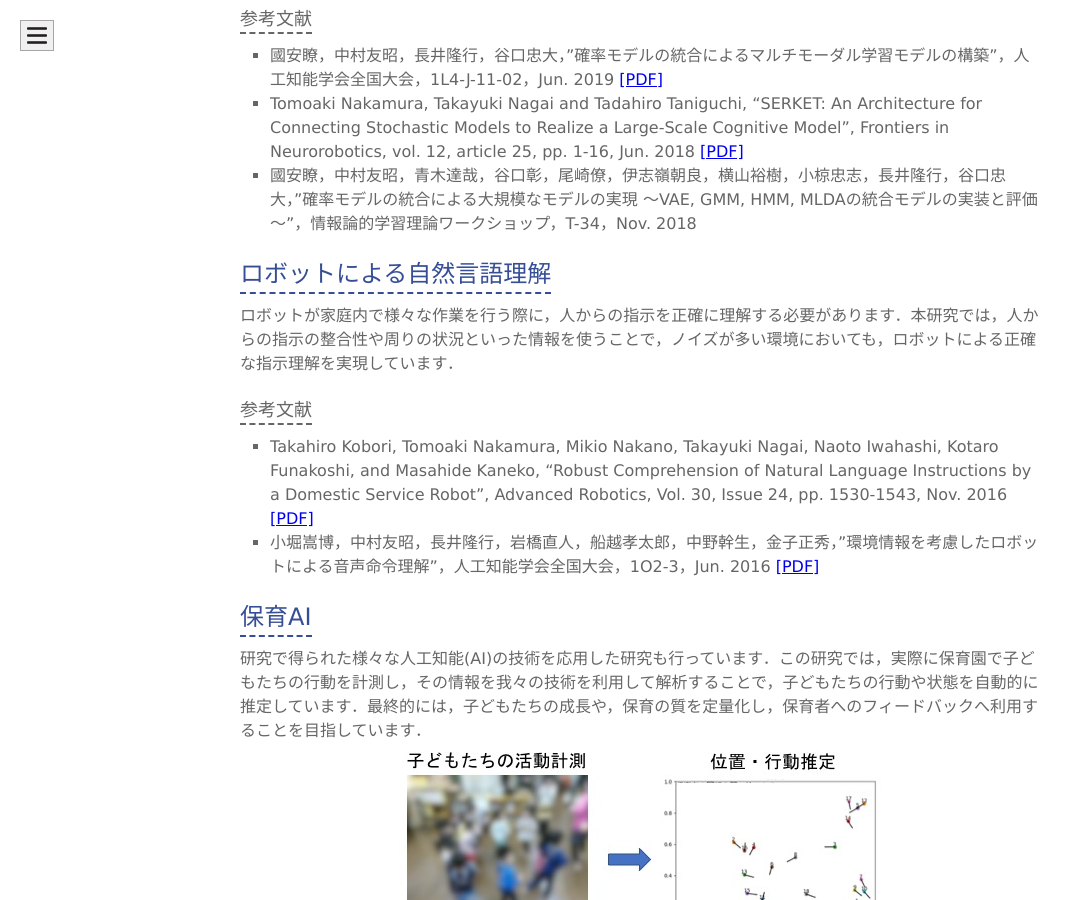
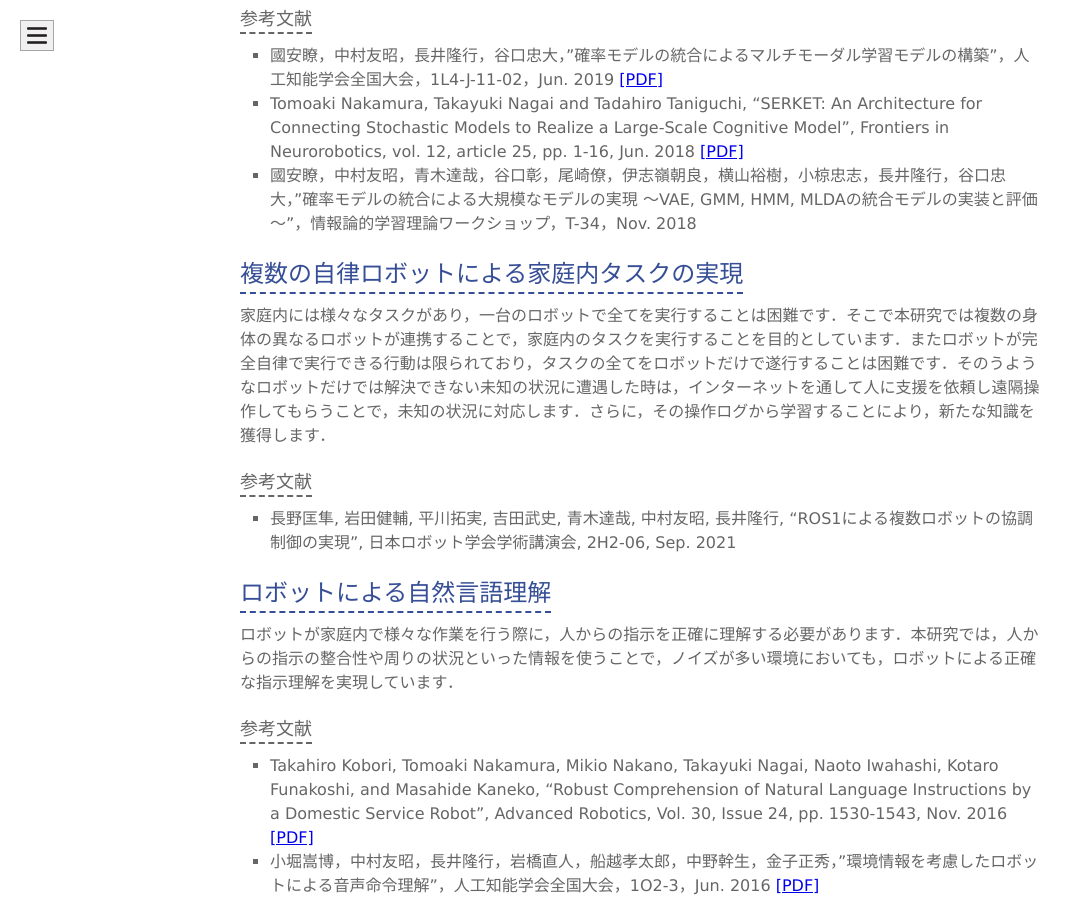
Before and after one commit to naka-lab/naka-lab.github.io, a Jekyll site: the page built from subpages/research.md, in a window 1280 px wide and 900 px high, scrolled down 3644 px. Shown: the whole window, without its empty margins (0-1082 px from the left). Built offline with Jekyll 4.4.1, drawn with Linux system fonts in a browser that asks for light colours; our own code applies the rules of GitHub Pages for plain Markdown files.

Commit message:
研究内容追加

```diff
--- a/subpages/research.md
+++ b/subpages/research.md
@@ -5,6 +5,7 @@ layout: default
 
 # 研究内容
 人間は未熟な状態で生まれ活動をはじめます．そして環境適応しつつ様々な概念や行動を学習し，最終的には言語を用いた他者とのコミュニケーションも可能となります．当研究室では，そのような学習の数理モデルを構築し，人間のように様々な能力を自律的に獲得するロボットの実現を目指しています．さらに，このような研究の中で得られた要素技術を応用した知能システムに関する研究も行っています．
+
 
 ## ロボットによる概念・言語獲得
 本研究では，人のように概念や言語を獲得するロボットを目指しています．ロボットは物体から得られる情報をカテゴリ分類することで物体の概念を形成し，人から教えられる文章に含まれる単語と結びつけることで単語の意味を獲得します．さらに教示文に含まれる単語の語順を学習することで，文法の獲得を実現しています．
@@ -57,6 +58,13 @@ layout: default
 - 國安瞭，中村友昭，青木達哉，谷口彰，尾崎僚，伊志嶺朝良，横山裕樹，小椋忠志，長井隆行，谷口忠大，”確率モデルの統合による大規模なモデルの実現 ～VAE, GMM, HMM, MLDAの統合モデルの実装と評価～”，情報論的学習理論ワークショップ，T-34，Nov. 2018
 
 
+## 複数の自律ロボットによる家庭内タスクの実現
+家庭内には様々なタスクがあり，一台のロボットで全てを実行することは困難です．そこで本研究では複数の身体の異なるロボットが連携することで，家庭内のタスクを実行することを目的としています．またロボットが完全自律で実行できる行動は限られており，タスクの全てをロボットだけで遂行することは困難です．そのうようなロボットだけでは解決できない未知の状況に遭遇した時は，インターネットを通して人に支援を依頼し遠隔操作してもらうことで，未知の状況に対応します．さらに，その操作ログから学習することにより，新たな知識を獲得します．
+
+### 参考文献
+- 長野匡隼, 岩田健輔, 平川拓実, 吉田武史, 青木達哉, 中村友昭, 長井隆行, “ROS1による複数ロボットの協調制御の実現”, 日本ロボット学会学術講演会, 2H2-06, Sep. 2021
+
+
 
 ## ロボットによる自然言語理解
 ロボットが家庭内で様々な作業を行う際に，人からの指示を正確に理解する必要があります．本研究では，人からの指示の整合性や周りの状況といった情報を使うことで，ノイズが多い環境においても，ロボットによる正確な指示理解を実現しています．
```
Also changed, not shown: 2 other files.
